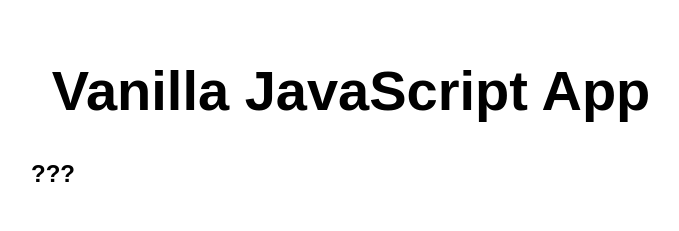
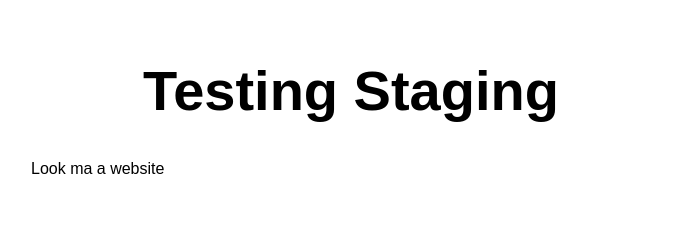
Before and after one commit to torvos/AzureStaticWebsite, a plain HTML site: page index.html in a window 1280 px wide. Shown: the whole page, without its empty margins (289-968 px from the left). Drawn offline with Linux system fonts and the light colour scheme.

Commit message:
Update index.html

```diff
--- a/index.html
+++ b/index.html
@@ -10,8 +10,8 @@
 
 <body>
   <main>
-    <h1>Vanilla JavaScript App</h1>
-    <h2>???</h2>
+    <h1>Testing Staging</h1>
+    <p>Look ma a website</p>
   </main>
 </body>
 
```
